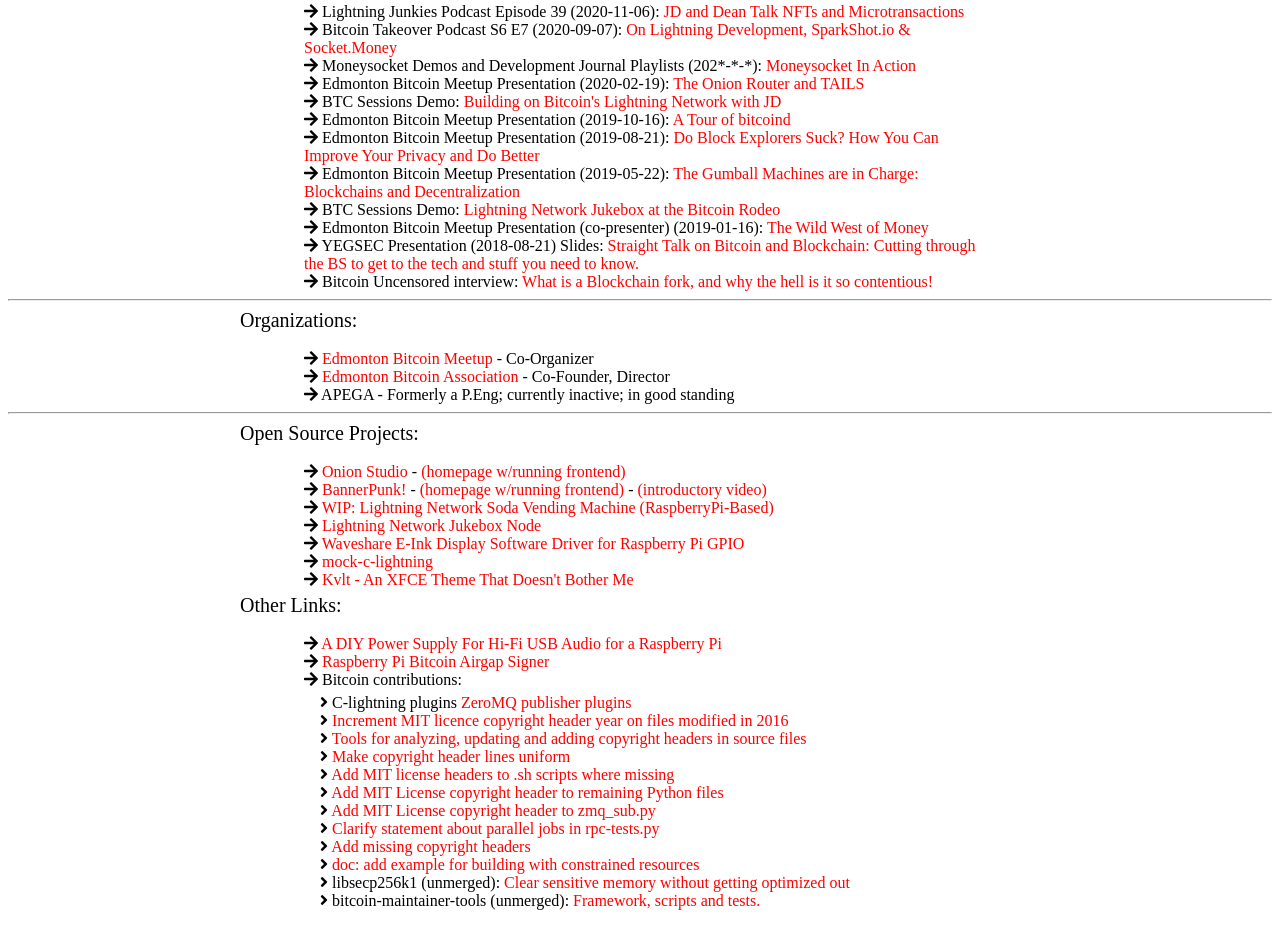
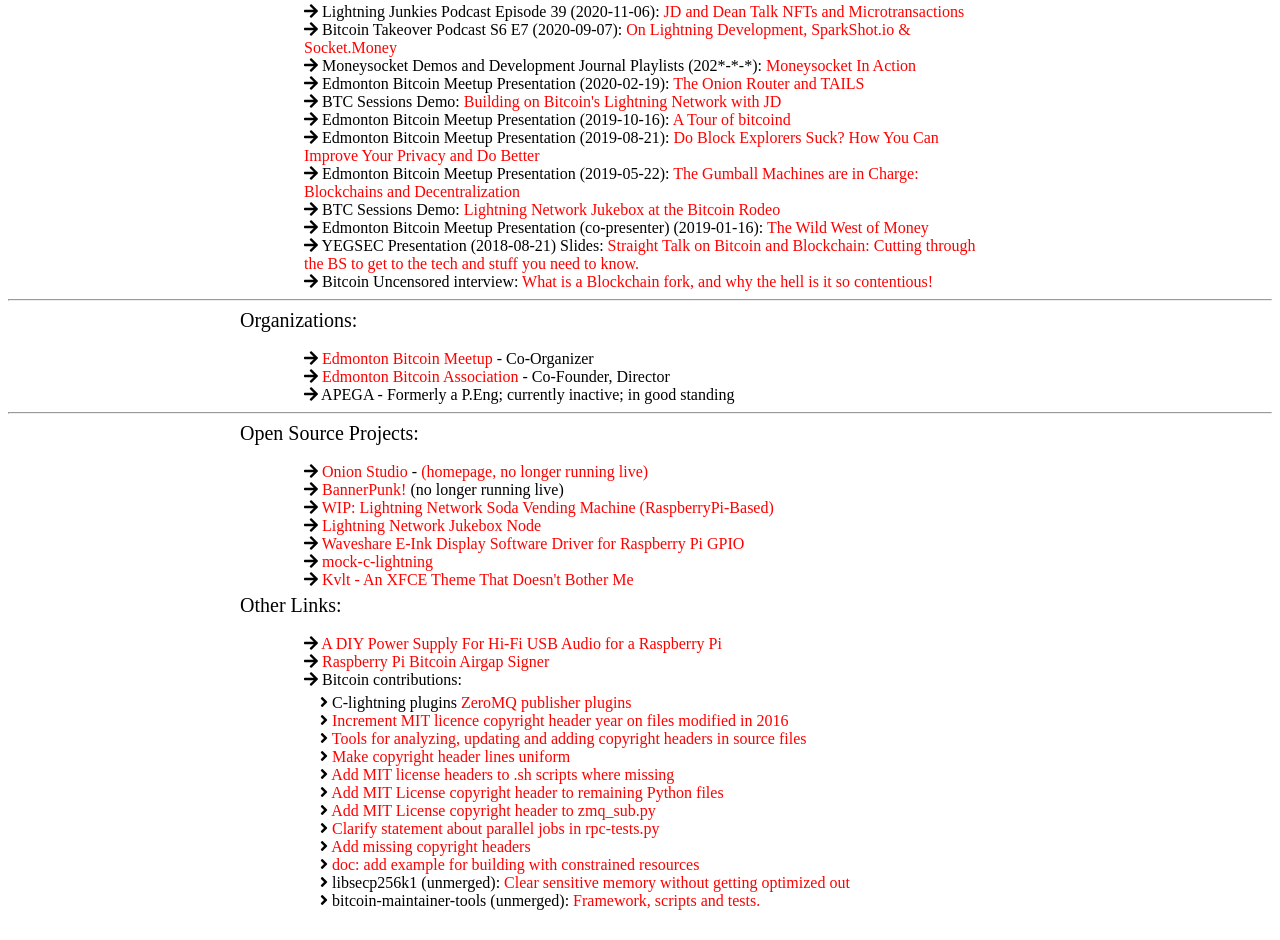
Before and after one commit to jarret/jarret.github.io, a plain HTML site: page index.html in a window 1280 px wide. Shown: the part 2101-3041 px from the top of the page. Drawn offline with Linux system fonts and the light colour scheme.

Commit message:
update status of o.s and bannerpunk

```diff
--- a/index.html
+++ b/index.html
@@ -243,8 +243,8 @@ Capstone project work: PalmOS mobile development and applied cryptography. <br>
 
 <div class="title">Open Source Projects:</div> <br>
 <P class="itemtext">
-<i class="fas fa-arrow-right"></i>   <a href="https://github.com/jarret/onionstudio">Onion Studio</a> - <a href="https:/onion.studio">(homepage w/running frontend)</a><br>
-<i class="fas fa-arrow-right"></i>   <a href="https://github.com/jarret/bannerpunk">BannerPunk!</a> - <a href="https://bannerpunk.biz">(homepage w/running frontend)</a> - <a href="https://www.youtube.com/watch?v=9xub9jgajkI">(introductory video)</a><br>
+<i class="fas fa-arrow-right"></i>   <a href="https://github.com/jarret/onionstudio">Onion Studio</a> - <a href="https:/onion.studio">(homepage, no longer running live)</a><br>
+<i class="fas fa-arrow-right"></i>   <a href="https://github.com/jarret/bannerpunk">BannerPunk!</a> (no longer running live) <br>
 <i class="fas fa-arrow-right"></i>   <a href="https://github.com/jarret/lfizz">WIP: Lightning Network Soda Vending Machine (RaspberryPi-Based)</a> <br>
 <i class="fas fa-arrow-right"></i>   <a href="https://github.com/jarret/lightning-station">Lightning Network Jukebox Node</a> <br>
 <i class="fas fa-arrow-right"></i>   <a href="https://github.com/jarret/raspi-uart-waveshare">Waveshare E-Ink Display Software Driver for Raspberry Pi GPIO</a> <br>
```
